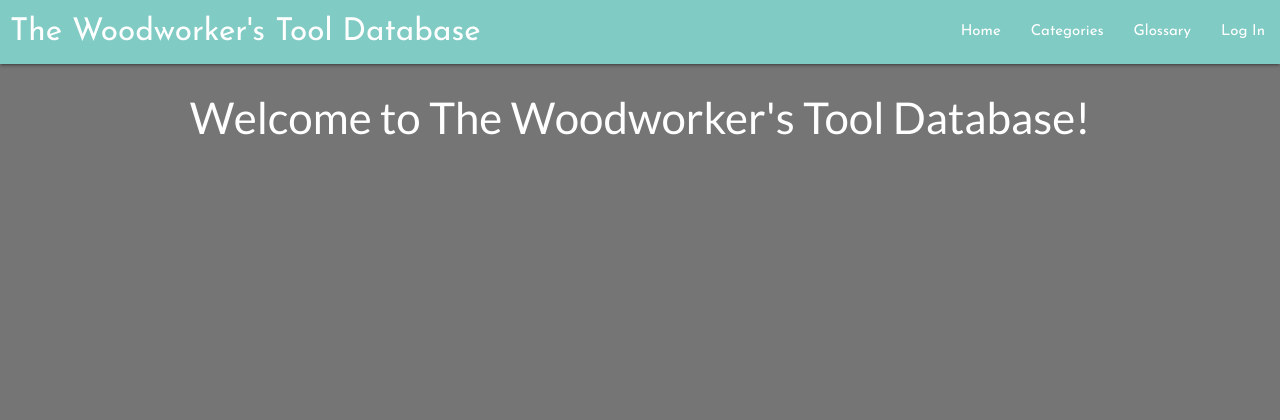
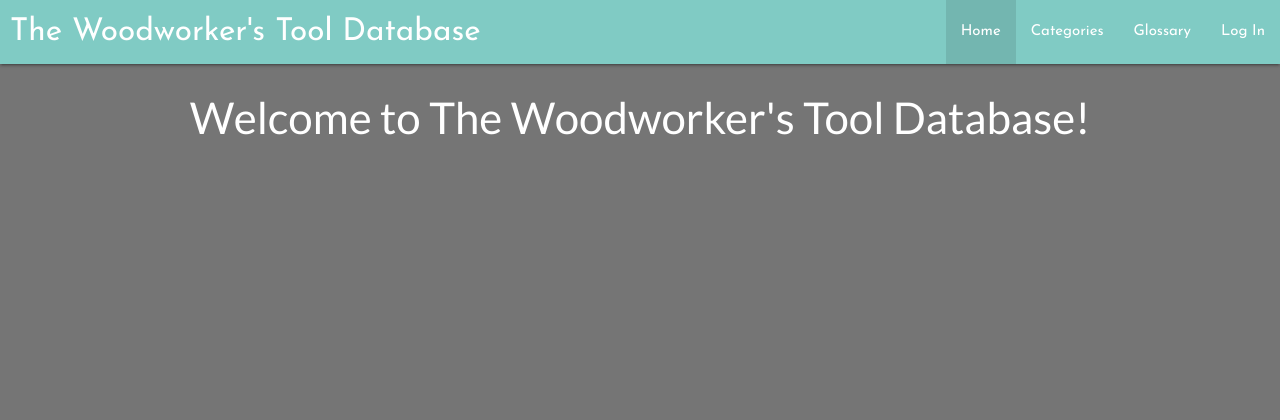
Before and after one commit to Cleg83/tool_db, a Flask app: page / in a window 1280 px wide. Shown: the top 420 px of the page. Run offline with Flask 3, Linux system fonts and the light colour scheme; some libraries are stand-ins or nearby versions.

Commit message:
More experimenting with the active class for navbar links

```diff
--- a/tool_db/templates/base.html
+++ b/tool_db/templates/base.html
@@ -13,8 +13,6 @@
 
 <body class="{% block body_class %}base{% endblock %}">
 
-    {% set active_page = "home" %}
-
     <!-- simple navbar - will add mobile collapse elements -->
     <nav aria-label="Main Navigation">
         <div class="nav-wrapper teal lighten-3 nav-font">
@@ -24,8 +22,8 @@
             </a>
             <a href="#" data-target="nav-collapse" class="sidenav-trigger left" aria-label="Open Navigation Menu"><i class="fa-solid fa-bars"></i></a>
             <ul id="nav-mobile" class="right hide-on-med-and-down" role="menubar">
-                <li class="other-styles {{'active' if active_page == 'the page' }}"><a href="{{ url_for('home') }}" role="menuitem">Home</a></li>
-                <li class="other-styles {{'active' if active_page == 'the page' }}"><a href="{{ url_for('categories') }}" role="menuitem">Categories</a></li>
+                <li class="{{'active' if active_page == 'home' }}"><a href="{{ url_for('home') }}" role="menuitem">Home</a></li>
+                <li class="{{'active' if active_page == 'categories' }}"><a href="{{ url_for('categories') }}" role="menuitem">Categories</a></li>
                 <li><a href="{{ url_for('glossary') }}" role="menuitem">Glossary</a></li>
                 {% if "username" in session %}
                 <li><a href="{{ url_for('my_toolbox') }}" role="menuitem">My Toolbox</a></li>
--- a/tool_db/templates/home.html
+++ b/tool_db/templates/home.html
@@ -1,4 +1,5 @@
 {% extends "base.html" %}
+{% set active_page = "home" %}
 {% block body_class %}home-page{% endblock %}
 {% block content %}
 
```
